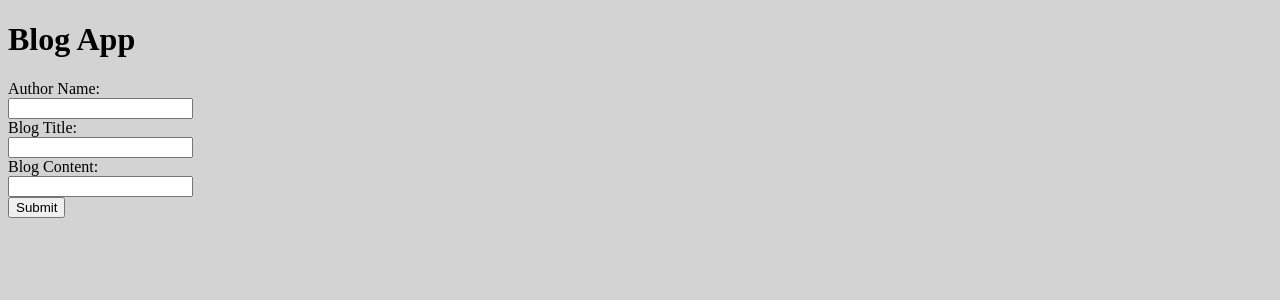
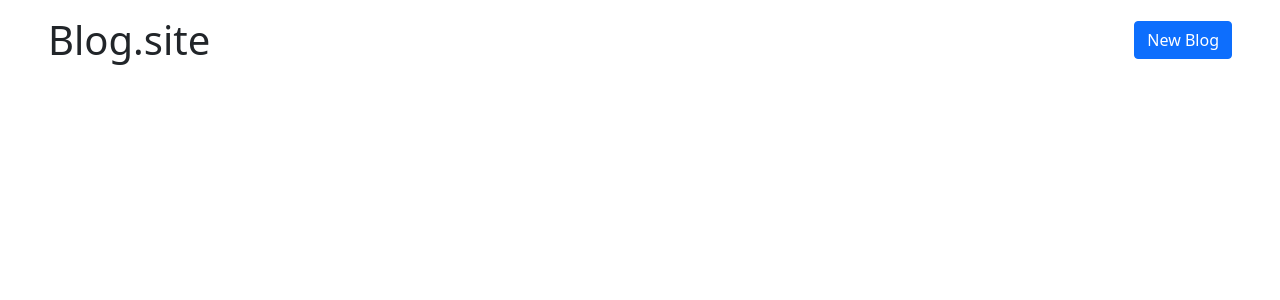
Before and after one commit to AsherSSB/CS-312-MiniProject-1, a Node server app: page / in a window 1280 px wide. Shown: the top 300 px of the page. Run offline with Node 20, Linux system fonts and the light colour scheme.

Commit message:
adding bootstrap

```diff
--- a/app/views/home/index.ejs
+++ b/app/views/home/index.ejs
@@ -2,10 +2,17 @@
 <html>
     <head>
         <title>Blog App</title>
+        <link href="https://cdn.jsdelivr.net/npm/bootstrap@5.0.2/dist/css/bootstrap.min.css" rel="stylesheet" integrity="sha384-EVSTQN3/azprG1Anm3QDgpJLIm9Nao0Yz1ztcQTwFspd3yD65VohhpuuCOmLASjC" crossorigin="anonymous">
         <link rel="stylesheet" type="text/css" href="/styles/home.css">
     </head>
     <body>
-        <h1>Blog App</h1>
+        <header>
+            <h1 class="d-flex justify-content-between align-items-center my-3 mx-5">
+              <span class="ml-5">Blog.site</span>
+              <button id="new-blog-button" type="button" class="btn btn-primary" data-bs-toggle="modal" data-bs-target="#staticBackdrop">New Blog</button>
+            </h1>
+        </header>
+
         <div id="blog-main-container">
             <% for (let blog of blogs) { %>
                 <div class="blog-container">
@@ -21,22 +28,45 @@
                     </div>
                 </div>
             <% } %>
-            <form id="new-blog-container">
-                <label for="new-author-name">Author Name:</label><br>
-                <input type="text" id="new-author-name" name="author"><br>
+        </div>
 
-                <label for="new-title">Blog Title:</label><br>
-                <input type="text" id="new-title" name="title"><br>
+        <div class="modal fade" id="staticBackdrop" data-bs-backdrop="static" data-bs-keyboard="false" tabindex="-1" aria-labelledby="staticBackdropLabel" aria-hidden="true">
+          <div class="modal-dialog">
+            <div class="modal-content">
+              <div class="modal-header">
+                <h5 class="modal-title" id="staticBackdropLabel">New Blog</h5>
+                <button type="button" class="btn-close" data-bs-dismiss="modal" aria-label="Close"></button>
+              </div>
+              <div class="modal-body">
+                <form id="new-blog-container">
 
-                <label for="new-content">Blog Content:</label><br>
-                <input type="text" id="new-content" name="content"><br>
+                    <div class="form-group">
+                        <label for="new-author-name">Author Name:</label>
+                        <input class="form-control" type="text" id="new-author-name" name="author">
+                    </div>
 
-                <input type="submit" value="Submit">
-            </form>
+                    <div class="form-group">
+                        <label for="new-title">Blog Title:</label>
+                        <input class="form-control" type="text" id="new-title" name="title">
+                    </div>
+
+                    <div class="form-group">
+                        <label for="new-content">Blog Content:</label>
+                        <input class="form-control" type="text" id="new-content" name="content">
+                    </div>
+
+                    <div class="modal-footer">
+                        <button type="button" class="btn btn-secondary" data-bs-dismiss="modal">Close</button>
+                        <button type="submit" class="btn btn-primary">Submit</button>
+                    </div>
+                </form>
+              </div>
+            </div>
+          </div>
         </div>
-        <script>
-            window.blogs = <%- JSON.stringify(blogs || []) %>;
-        </script>
+
+        <script>window.blogs = <%- JSON.stringify(blogs || []) %>;</script>
+        <script defer src="https://cdn.jsdelivr.net/npm/bootstrap@5.0.2/dist/js/bootstrap.bundle.min.js" integrity="sha384-MrcW6ZMFYlzcLA8Nl+NtUVF0sA7MsXsP1UyJoMp4YLEuNSfAP+JcXn/tWtIaxVXM" crossorigin="anonymous"></script>
         <script src="/scripts/home.js"></script>
     </body>
 </html>
--- a/static/scripts/home.js
+++ b/static/scripts/home.js
@@ -3,6 +3,8 @@
 const timeDisplays = document.querySelectorAll('.blog-time');
 const deleteButtons = document.querySelectorAll('.blog-delete');
 const editButtons = document.querySelectorAll('.blog.edit');
+const newBlogButton = document.getElementById('new-blog-button');
+const submissionOverlay = document.getElementById('submission-overlay');
 
 const serverURL = window.location.origin;
 const windowBlogData = window.blogs;
@@ -37,6 +39,11 @@
 
     addBlog(blogData);
 });
+
+function displayOverlay(headerText) {
+    const overlayHeader = submissionOverlay.querySelector('h1');
+    overlayHeader.innerHTML = headerText;
+}
 
 function addBlog(blog) {
     fetch(serverURL+'/api/blog', {
--- a/static/styles/home.css
+++ /dev/null
@@ -1,11 +0,0 @@
-body {
-    background-color: lightgray;
-}
-#blog-main-container {
-    display: grid;
-    grid-template-columns: 1fr 1fr 1fr;
-}
-.blog-container {
-    display: grid;
-    grid-template-columns: 1fr;
-}
```
Also changed, not shown: tests/test.html (deleted, +0 -10 lines).
